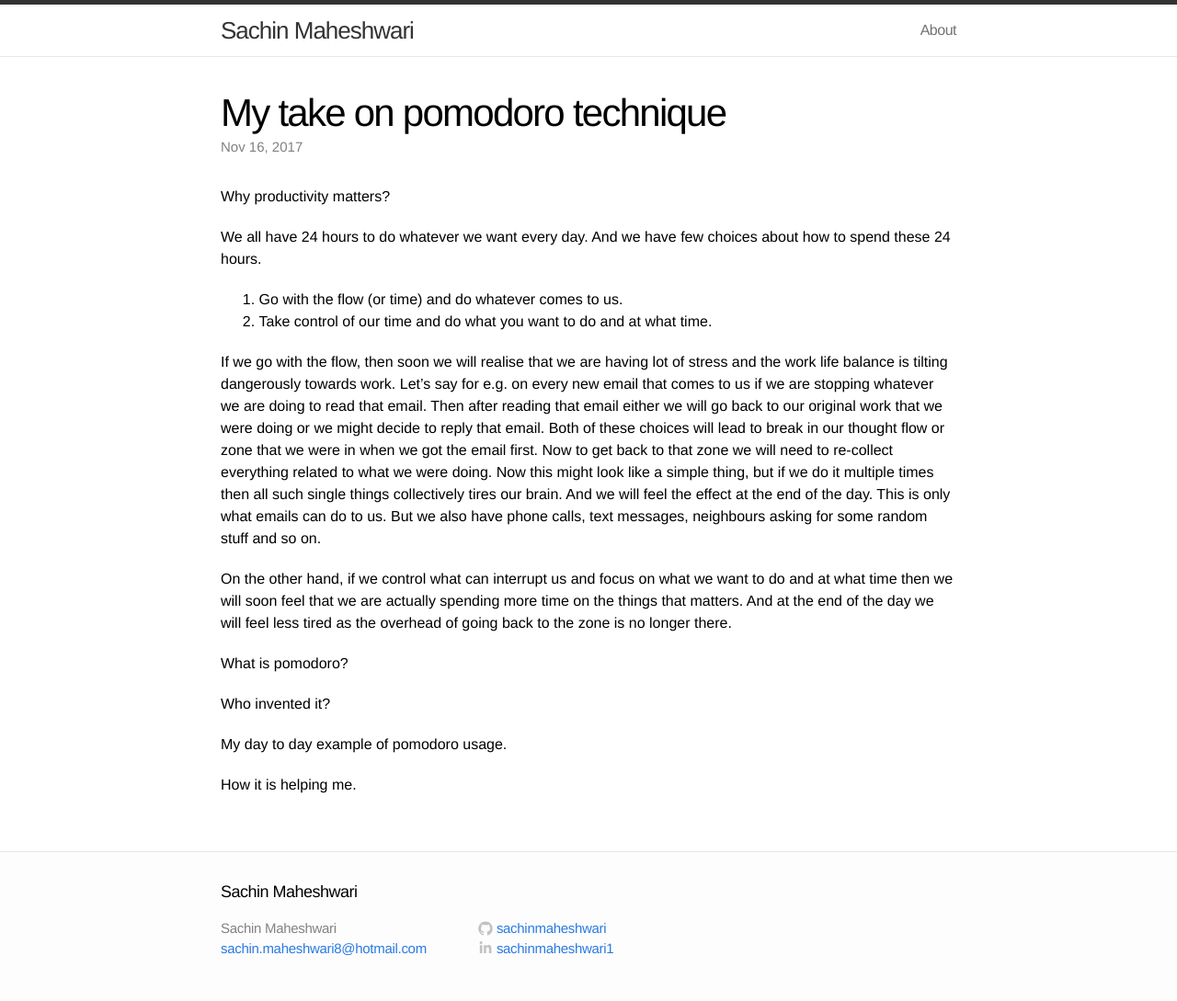
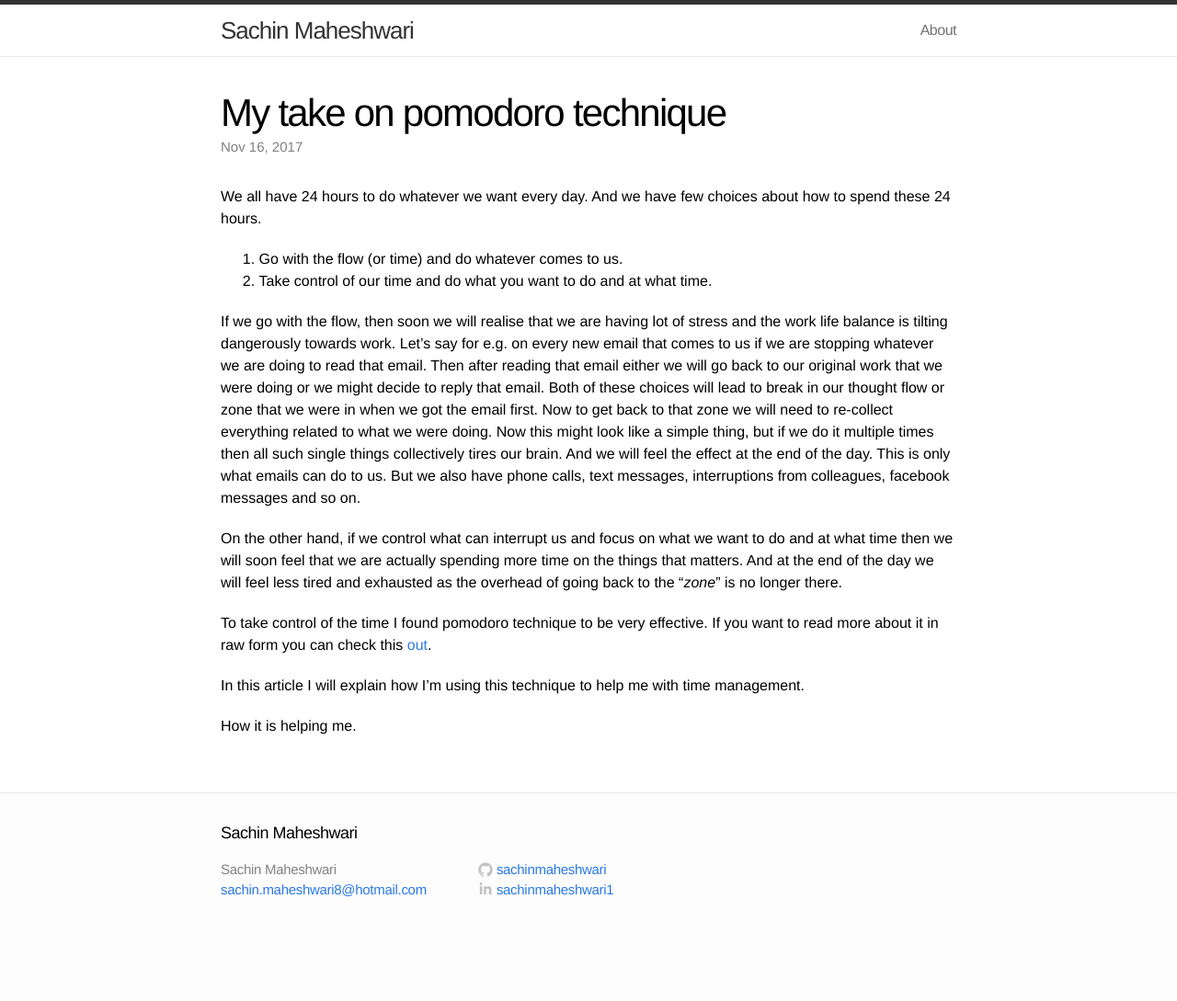
Before and after one commit to sachinmaheshwari/sachinmaheshwari.github.io, a Jekyll site: the page built from _posts/2017-11-16-my-take-on-pomodoro.md, in a window 1280 px wide. Shown: the whole page at 92% size. Built offline with Jekyll 4.4.1, drawn with Linux system fonts in a browser that asks for light colours; comment, search, counter and statistics services are not loaded; after the commit the page ends 1025 px from its top, so only the background shows below that.

Commit message:
Updating pomodoro blog

```diff
--- a/_posts/2017-11-16-my-take-on-pomodoro.md
+++ b/_posts/2017-11-16-my-take-on-pomodoro.md
@@ -4,27 +4,17 @@ date: 2017-11-16
 layout: post
 ---
 
-
-
-Why productivity matters?
-
-
-
 We all have 24 hours to do whatever we want every day. And we have few choices about how to spend these 24 hours.
 
 1. Go with the flow (or time) and do whatever comes to us.
 2. Take control of our time and do what you want to do and at what time.
 
-If we go with the flow, then soon we will realise that we are having lot of stress and the work life balance is tilting dangerously towards work. Let's say for e.g. on every new email that comes to us if we are stopping whatever we are doing to read that email. Then after reading that email either we will go back to our original work that we were doing or we might decide to reply that email. Both of these choices will lead to break in our thought flow or zone that we were in when we got the email first. Now to get back to that zone we will need to re-collect everything related to what we were doing. Now this might look like a simple thing, but if we do it multiple times then all such single things collectively tires our brain. And we will feel the effect at the end of the day. This is only what emails can do to us. But we also have phone calls, text messages, neighbours asking for some random stuff and so on.
+If we go with the flow, then soon we will realise that we are having lot of stress and the work life balance is tilting dangerously towards work. Let's say for e.g. on every new email that comes to us if we are stopping whatever we are doing to read that email. Then after reading that email either we will go back to our original work that we were doing or we might decide to reply that email. Both of these choices will lead to break in our thought flow or zone that we were in when we got the email first. Now to get back to that zone we will need to re-collect everything related to what we were doing. Now this might look like a simple thing, but if we do it multiple times then all such single things collectively tires our brain. And we will feel the effect at the end of the day. This is only what emails can do to us. But we also have phone calls, text messages, interruptions from colleagues, facebook messages and so on.
 
-On the other hand, if we control what can interrupt us and focus on what we want to do and at what time then we will soon feel that we are actually spending more time on the things that matters. And at the end of the day we will feel less tired as the overhead of going back to the zone is no longer there.
+On the other hand, if we control what can interrupt us and focus on what we want to do and at what time then we will soon feel that we are actually spending more time on the things that matters. And at the end of the day we will feel less tired and exhausted as the overhead of going back to the "_zone_" is no longer there.
 
+To take control of the time I found pomodoro technique to be very effective. If you want to read more about it in raw form you can check this [out](https://cirillocompany.de/pages/pomodoro-technique).
 
-
-What is pomodoro?
-
-Who invented it?
-
-My day to day example of pomodoro usage.
+In this article I will explain how I'm using this technique to help me with time management.
 
 How it is helping me.
```
